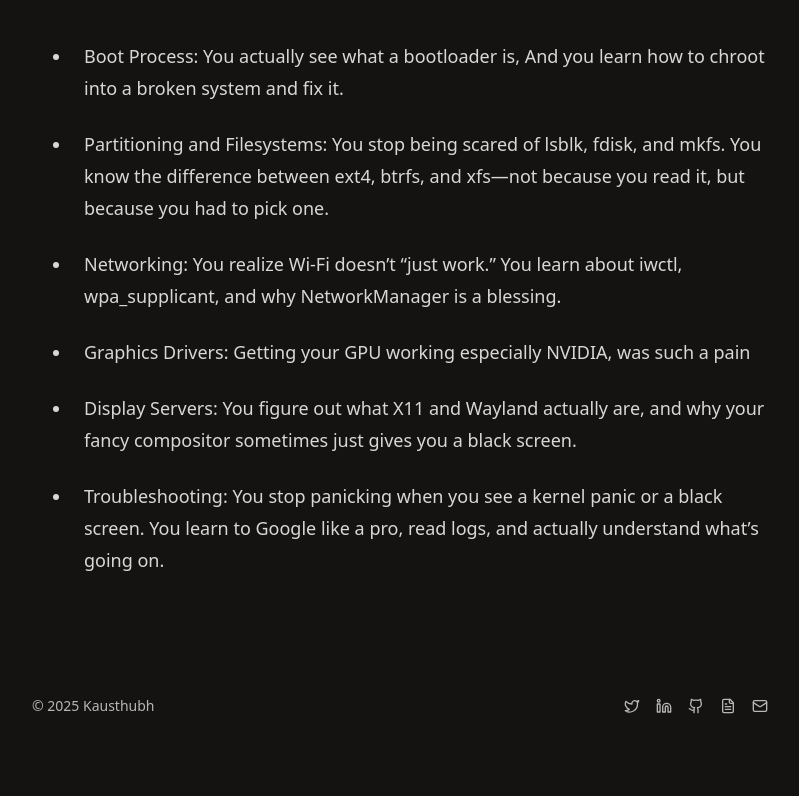
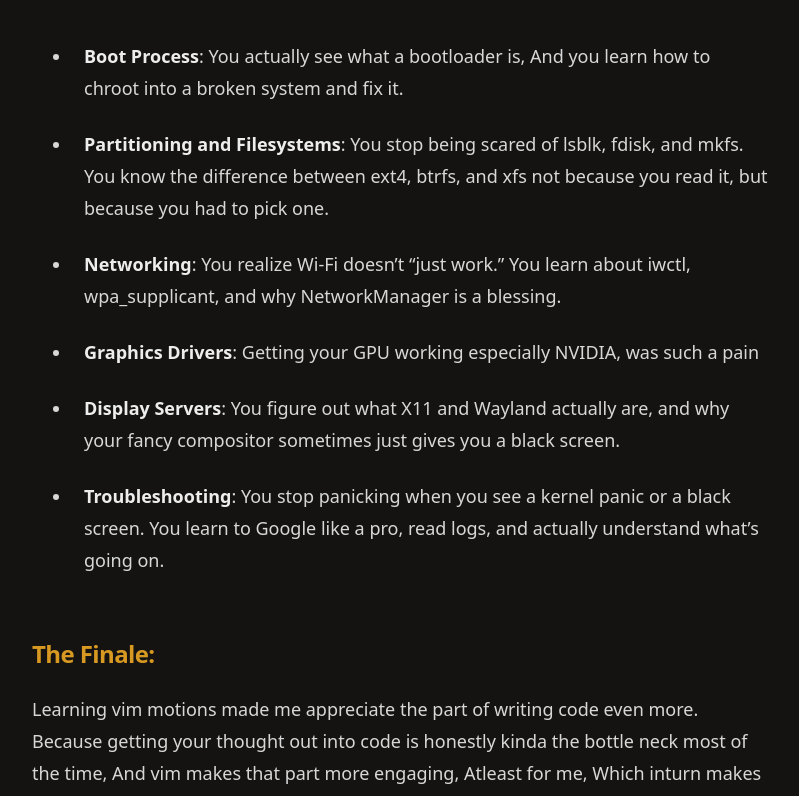
Before and after one commit to Exgene/portfolio, a Next.js app: page /blog/vim-motions in a window 1280 px wide. Shown: the part 2280-3076 px from the top of the page, without its empty margins (240-1039 px from the left). Before the commit the page ends 3028 px from the top, so only its background shows below. Built offline with nearby package versions, Linux system fonts and the light colour scheme; no server answers.

Commit message:
chore: update blog

```diff
--- a/src/markdown/vim-motions.mdx
+++ b/src/markdown/vim-motions.mdx
@@ -30,15 +30,21 @@ Finally, I landed on Fedora and never looked back.
 
 But the amounts of things i learn while fiddling with arch helped me understand how many of these things work under the hood, Especially to get the GPU working.
 
-- Boot Process:
+- **Boot Process**:
 You actually see what a bootloader is, And you learn how to chroot into a broken system and fix it.
 
-- Partitioning and Filesystems: You stop being scared of lsblk, fdisk, and mkfs. You know the difference between ext4, btrfs, and xfs—not because you read it, but because you had to pick one.
+- **Partitioning and Filesystems**: You stop being scared of lsblk, fdisk, and mkfs. You know the difference between ext4, btrfs, and xfs not because you read it, but because you had to pick one.
 
-- Networking: You realize Wi-Fi doesn’t “just work.” You learn about iwctl, wpa_supplicant, and why NetworkManager is a blessing.
+- **Networking**: You realize Wi-Fi doesn’t “just work.” You learn about iwctl, wpa_supplicant, and why NetworkManager is a blessing.
 
-- Graphics Drivers: Getting your GPU working especially NVIDIA, was such a pain
+- **Graphics Drivers**: Getting your GPU working especially NVIDIA, was such a pain
 
-- Display Servers: You figure out what X11 and Wayland actually are, and why your fancy compositor sometimes just gives you a black screen.
+- **Display Servers**: You figure out what X11 and Wayland actually are, and why your fancy compositor sometimes just gives you a black screen.
 
-- Troubleshooting: You stop panicking when you see a kernel panic or a black screen. You learn to Google like a pro, read logs, and actually understand what’s going on.
+- **Troubleshooting**: You stop panicking when you see a kernel panic or a black screen. You learn to Google like a pro, read logs, and actually understand what’s going on.
+
+## The Finale:
+
+Learning vim motions made me appreciate the part of writing code even more. Because getting your thought out into code is honestly kinda the bottle neck most of the time, And vim makes that part more engaging, Atleast for me, Which inturn makes me way more productive. Guess what it was the same for when i was writing this blog as well.
+
+Thats it from me. Im kinda active on twitter, Mostly rage baiting for views (Just for fun), So if you wanna connect about anything the link is literally there in the footer.
```
